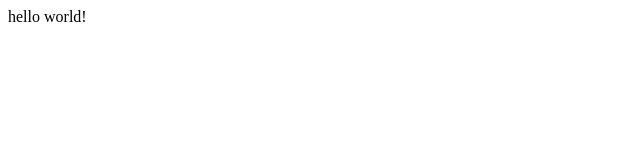
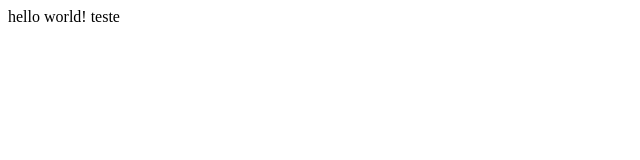
Before and after one commit to leitefelipe/git-alura, a plain HTML site: page index.html in a window 1280 px wide. Shown: the full height of the page, 0-640 px from the left. Drawn offline with Linux system fonts and the light colour scheme.

Commit message:
Commit inicial

```diff
--- a/index.html
+++ b/index.html
@@ -1,3 +1,3 @@
 <html>
-<body>hello world!</body>
+<body>hello world! teste</body>
 <html>
```
